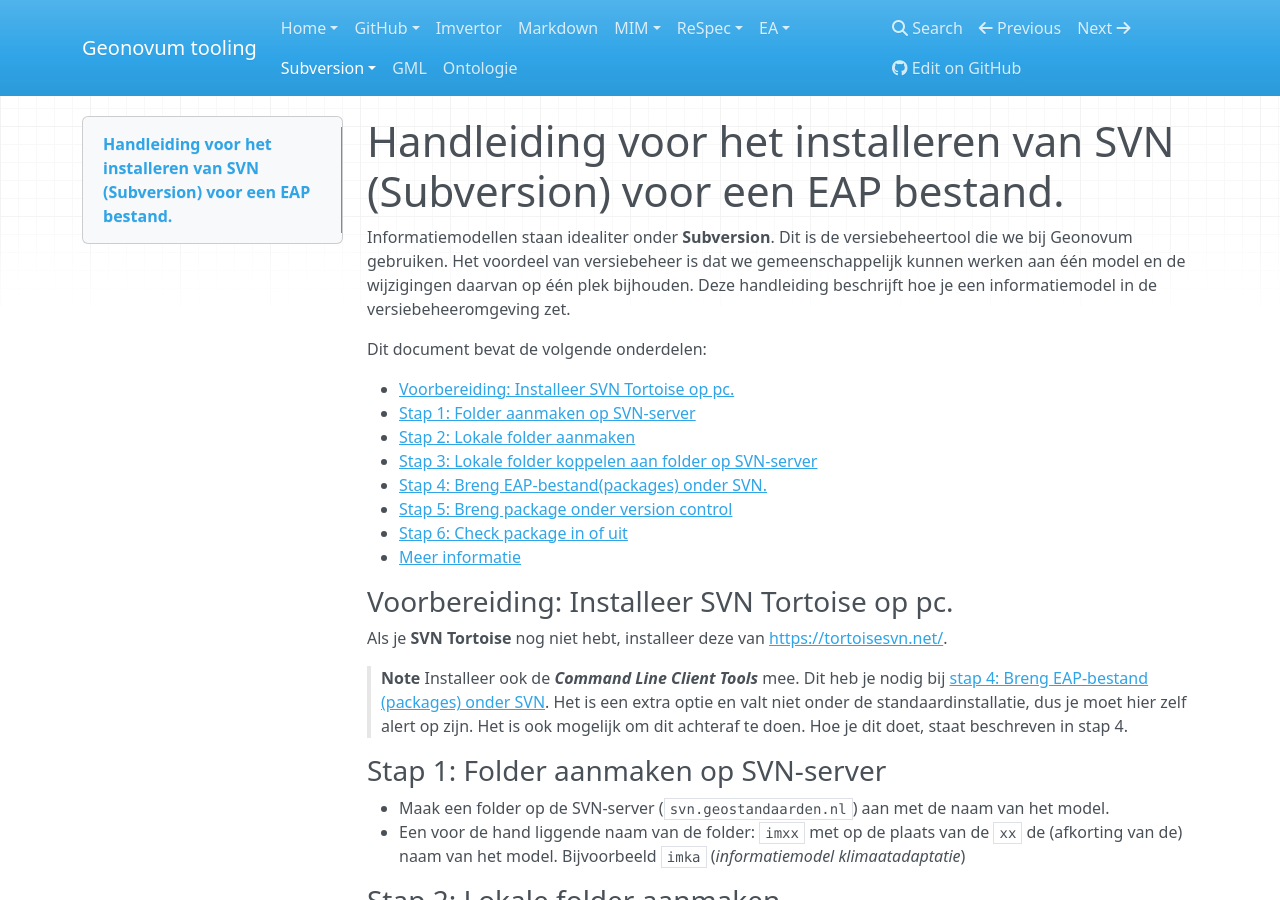
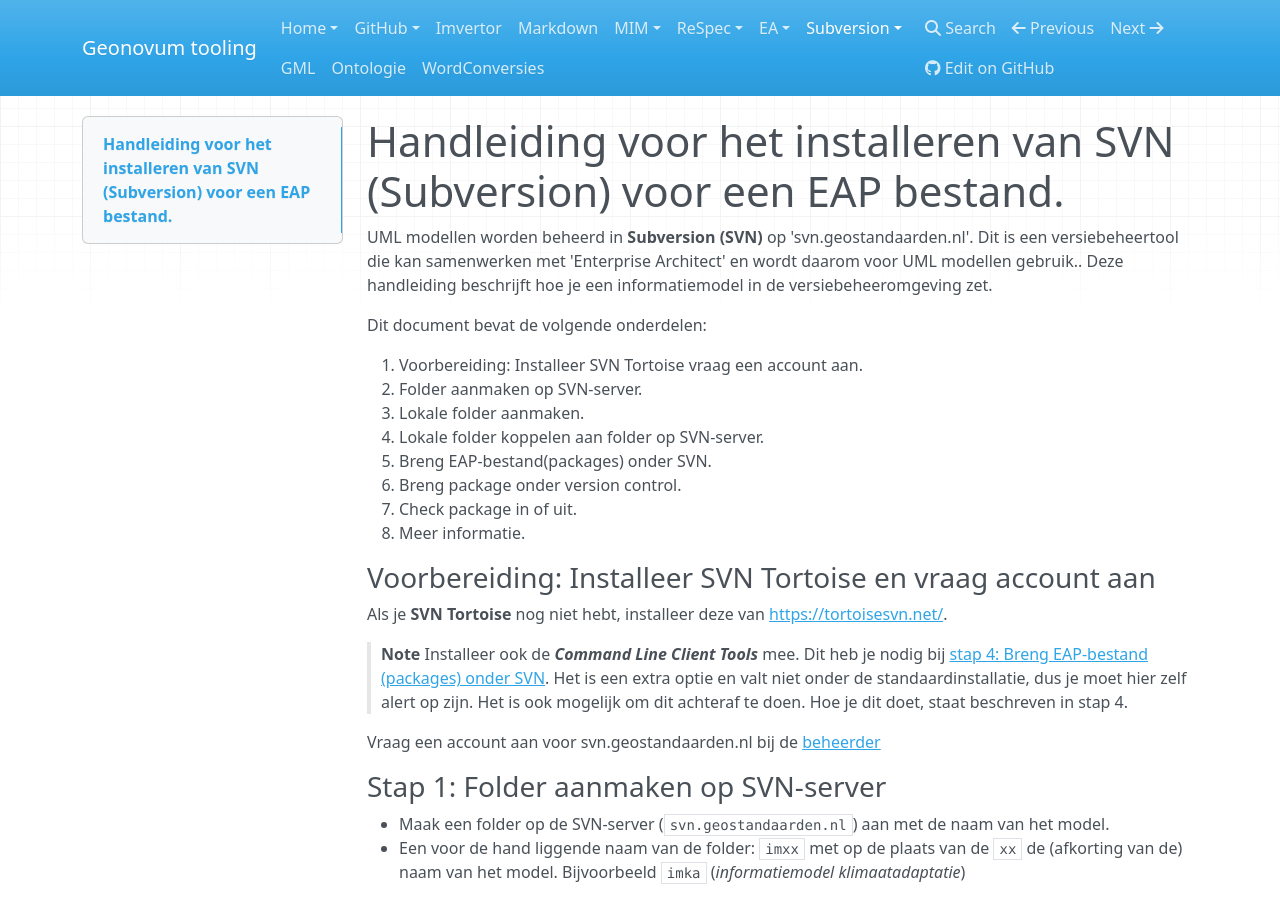
Before and after one commit to Geonovum/handleiding-tooling, an MkDocs documentation site: the page built from docs/SVN-installeren-voor-EAP.md, in a window 1280 px wide and 900 px high. Built offline with MkDocs 1.6.1, drawn with Linux system fonts in a browser that asks for light colours; nearby versions of some CDN libraries.

Commit message:
word2werkversie toegevoegd

```diff
--- a/docs/SVN-installeren-voor-EAP.md
+++ b/docs/SVN-installeren-voor-EAP.md
@@ -2,26 +2,28 @@
 
 
 
-Informatiemodellen staan idealiter onder **Subversion**. Dit is de versiebeheertool die we bij Geonovum gebruiken. Het voordeel van versiebeheer is dat we gemeenschappelijk kunnen werken aan één model en de wijzigingen daarvan op één plek bijhouden. Deze handleiding beschrijft hoe je een informatiemodel in de versiebeheeromgeving zet.
+UML modellen worden beheerd in **Subversion (SVN)** op 'svn.geostandaarden.nl'. Dit is een versiebeheertool die kan samenwerken met 'Enterprise Architect' en wordt daarom voor UML modellen gebruik.. Deze handleiding beschrijft hoe je een informatiemodel in de versiebeheeromgeving zet.
 
 Dit document bevat de volgende onderdelen:
 
-- [Voorbereiding: Installeer SVN Tortoise op pc.](#voorbereiding-installeer-svn-tortoise-op-pc)
-- [Stap 1: Folder aanmaken op SVN-server](#stap-1-folder-aanmaken-op-svn-server)
-- [Stap 2: Lokale folder aanmaken](#stap-2-lokale-folder-aanmaken)
-- [Stap 3: Lokale folder koppelen aan folder op SVN-server](#stap-3-lokale-folder-koppelen-aan-folder-op-svn-server)
-- [Stap 4: Breng EAP-bestand(packages) onder SVN.](#stap-4-breng-eap-bestandpackages-onder-svn)
-- [Stap 5: Breng package onder version control](#stap-5-breng-package-onder-version-control)
-- [Stap 6: Check package in of uit](#stap-6-check-package-in-of-uit)
-- [Meer informatie](#meer-informatie)
+1. Voorbereiding: Installeer SVN Tortoise vraag een account aan.
+1. Folder aanmaken op SVN-server.
+1. Lokale folder aanmaken.
+1. Lokale folder koppelen aan folder op SVN-server.
+1. Breng EAP-bestand(packages) onder SVN.
+1. Breng package onder version control.
+1. Check package in of uit.
+1. Meer informatie.
 
-### Voorbereiding: Installeer SVN Tortoise op pc.
+### Voorbereiding: Installeer SVN Tortoise en vraag account aan
 
 Als je **SVN Tortoise** nog niet hebt, installeer deze van
 <https://tortoisesvn.net/>.
 
 > **Note**
 > Installeer ook de _**Command Line Client Tools**_ mee. Dit heb je nodig bij [stap 4: Breng EAP-bestand (packages) onder SVN](#stap-4-breng-eap-bestand-packages-onder-svn). Het is een extra optie en valt niet onder de standaardinstallatie, dus je moet hier zelf alert op zijn. Het is ook mogelijk om dit achteraf te doen. Hoe je dit doet, staat beschreven in stap 4.
+
+Vraag een account aan voor svn.geostandaarden.nl bij de [beheerder](https://stichtinggeonovum.sharepoint.com/:b:/r/sites/FBICT/Gedeelde%20documenten/General/wat%20staat%20waar/Tooling_en_Beheerders.pdf?csf=1&web=1&e=R30VuV)
 
 ### Stap 1: Folder aanmaken op SVN-server
 
--- a/mkdocs.yml
+++ b/mkdocs.yml
@@ -3,7 +3,7 @@ repo_url: https://github.com/Geonovum/handleiding-tooling
 edit_uri: blob/main/docs/
 nav:
     - Home:
-        - 'Index': index.md
+        - 'Welkom': index.md
         - 'Geonovum Werkwijze Modelleren': geonovum-werkwijze-modelleren.md
         - 'Werkomgeving Modelleren': werkomgeving-modelleren.md
         - 'Werkwijze Modelleren': werkwijze-modelleren.md
@@ -30,3 +30,4 @@ nav:
         - 'SVN importeren bestaand project': SVN-importeren-bestaand-project.md
     - GML: GML.md
     - Ontologie: Handleiding-ontologie-maken-en-publiceren.md
+    - WordConversies: WordConversies.md
```
Also changed, not shown: README.md (+18 -2 lines), docs/EA.md (+4 -4 lines), docs/MIM-toolbox-genereren.md (+5 -5 lines), docs/Markdown.md (+4 -6 lines), docs/WordConversies.md (added, +4 -0 lines), docs/index.md (+2 -0 lines).
